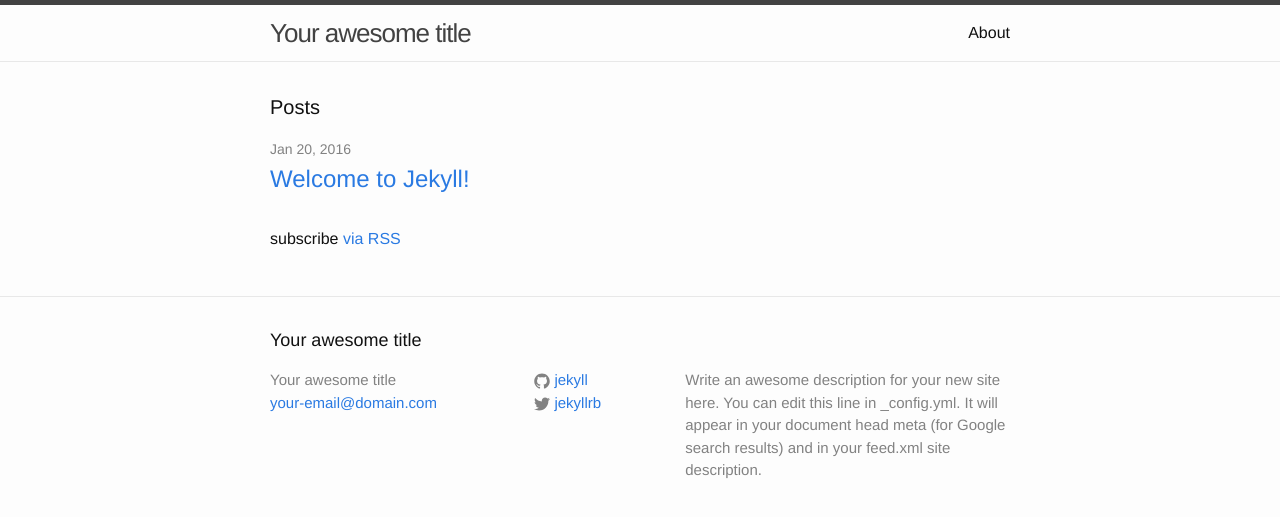
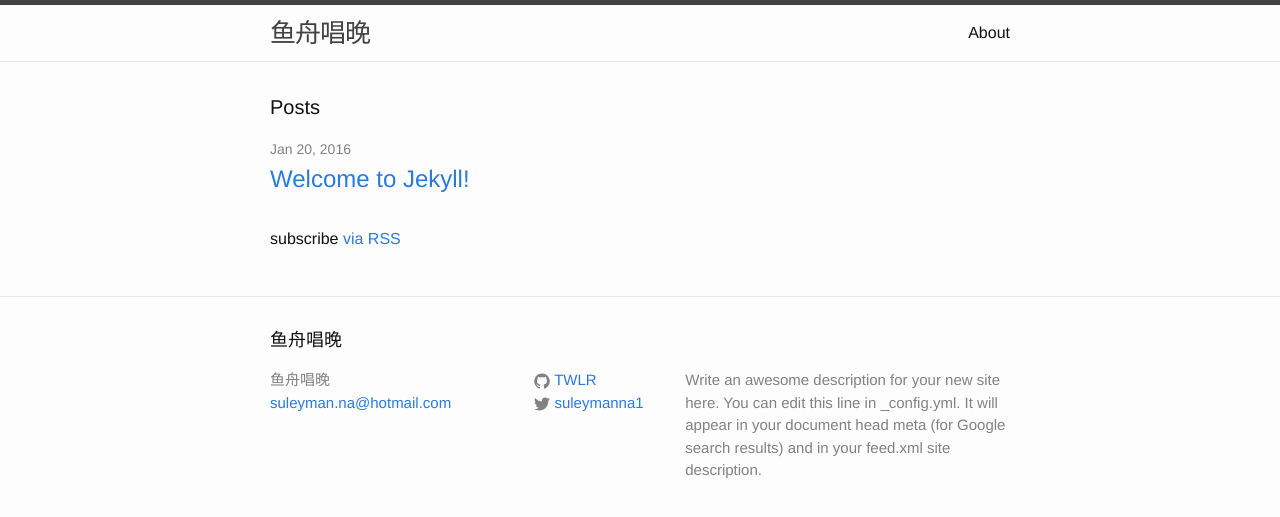
Before and after one commit to TWLR/TWLR.github.io, a Jekyll site: the page built from index.html, in a window 1280 px wide. Shown: the top 517 px of the page. Built offline with Jekyll 4.4.1, drawn with Linux system fonts in a browser that asks for light colours.

Commit message:
修改主页中的信息。

```diff
--- a/Gemfile
+++ /dev/null
@@ -1 +0,0 @@
-gem 'github-pages'
--- a/_config.yml
+++ b/_config.yml
@@ -6,16 +6,16 @@
 # 'jekyll serve'. If you change this file, please restart the server process.
 
 # Site settings
-title: Your awesome title
-email: your-email@domain.com
+title: 鱼舟唱晚
+email: suleyman.na@hotmail.com
 description: > # this means to ignore newlines until "baseurl:"
   Write an awesome description for your new site here. You can edit this
   line in _config.yml. It will appear in your document head meta (for
   Google search results) and in your feed.xml site description.
 baseurl: "" # the subpath of your site, e.g. /blog
 url: "http://yourdomain.com" # the base hostname & protocol for your site
-twitter_username: jekyllrb
-github_username:  jekyll
+twitter_username: suleymanna1
+github_username:  TWLR
 
 # Build settings
 markdown: kramdown
```
